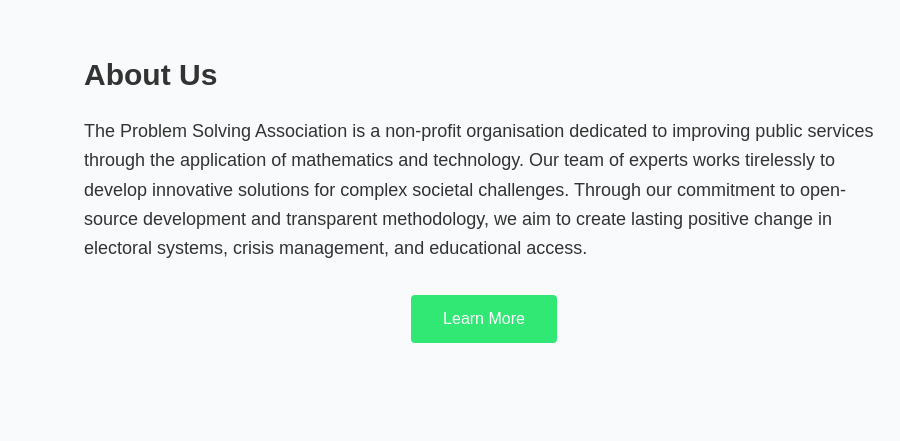
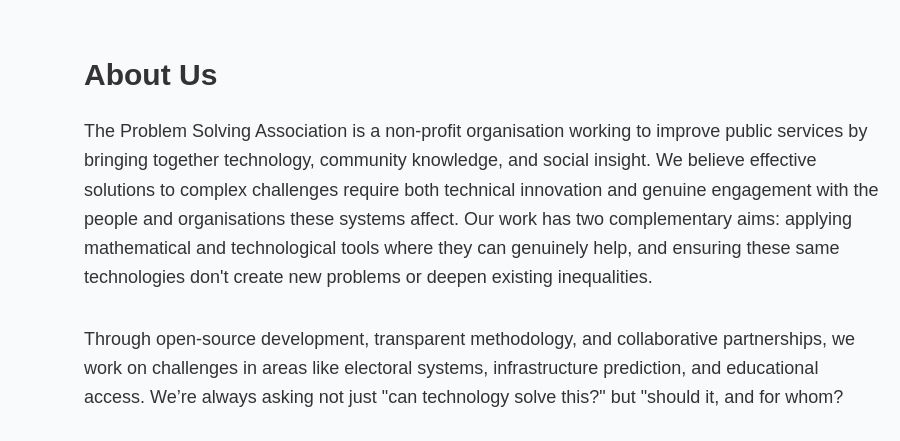
Before and after one commit to farrencc/tpsa-website, a plain HTML site: page site/problem-solving.html in a window 1280 px wide. Shown: the part 855-1296 px from the top of the page, 380-1280 px from the left. Drawn offline with nearby package versions, Linux system fonts and the light colour scheme; animation ran at ten frames a second.

Commit message:
Updated about us section

```diff
--- a/site/problem-solving.html
+++ b/site/problem-solving.html
@@ -694,12 +694,11 @@
                   <div class="w-full md:w-2/3 flex flex-col">
                       <h2 class="text-3xl font-bold mb-6">About Us</h2>
                       <p class="text-lg leading-relaxed mb-8">
-                          The Problem Solving Association is a non-profit organisation dedicated to improving
-                          public services through the application of mathematics and technology. Our team of
-                          experts works tirelessly to develop innovative solutions for complex societal
-                          challenges. Through our commitment to open-source development and transparent
-                          methodology, we aim to create lasting positive change in electoral systems,
-                          crisis management, and educational access.
+                      The Problem Solving Association is a non-profit organisation working to improve public services by bringing together technology, community knowledge, and social insight. We believe effective solutions to complex challenges require both technical innovation and genuine engagement with the people and organisations these systems affect.
+Our work has two complementary aims: applying mathematical and technological tools where they can genuinely help, and ensuring these same technologies don't create new problems or deepen existing inequalities.
+                      </p>
+                      <p class="text-lg leading-relaxed mb-8">
+Through open-source development, transparent methodology, and collaborative partnerships, we work on challenges in areas like electoral systems, infrastructure prediction, and educational access. We’re always asking not just "can technology solve this?" but "should it, and for whom?
                       </p>
                       <div class="flex justify-center">
                       <a href="#projects" class="bg-[#32e875] text-white px-8 py-3 rounded inline-block w-fit hover:bg-[#2bc764] transition-colors justify-center">
```
